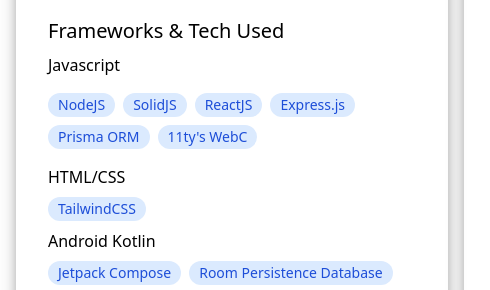
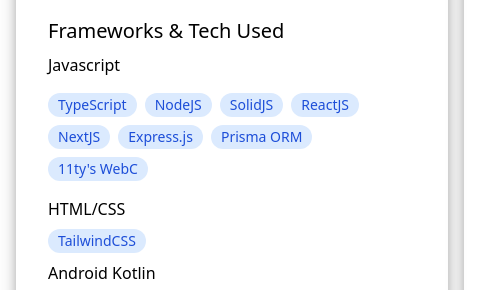
Before and after one commit to chrsrns/css-resume, a website: page index.html in a window 1280 px wide. Shown: the part 889-1179 px from the top of the page, 0-490 px from the left. Drawn offline with Linux system fonts and the light colour scheme.

Commit message:
Added items on tech used

```diff
--- a/index.html
+++ b/index.html
@@ -229,6 +229,11 @@
         <span
           class="inline-flex items-center justify-center rounded-full bg-blue-100 px-2.5 py-0.5 text-blue-700"
         >
+          <p class="whitespace-nowrap text-sm">TypeScript</p>
+        </span>
+        <span
+          class="inline-flex items-center justify-center rounded-full bg-blue-100 px-2.5 py-0.5 text-blue-700"
+        >
           <p class="whitespace-nowrap text-sm">NodeJS</p>
         </span>
         <span
@@ -240,6 +245,11 @@
           class="inline-flex items-center justify-center rounded-full bg-blue-100 px-2.5 py-0.5 text-blue-700"
         >
           <p class="whitespace-nowrap text-sm">ReactJS</p>
+        </span>
+        <span
+          class="inline-flex items-center justify-center rounded-full bg-blue-100 px-2.5 py-0.5 text-blue-700"
+        >
+          <p class="whitespace-nowrap text-sm">NextJS</p>
         </span>
         <span
           class="inline-flex items-center justify-center rounded-full bg-blue-100 px-2.5 py-0.5 text-blue-700"
```
